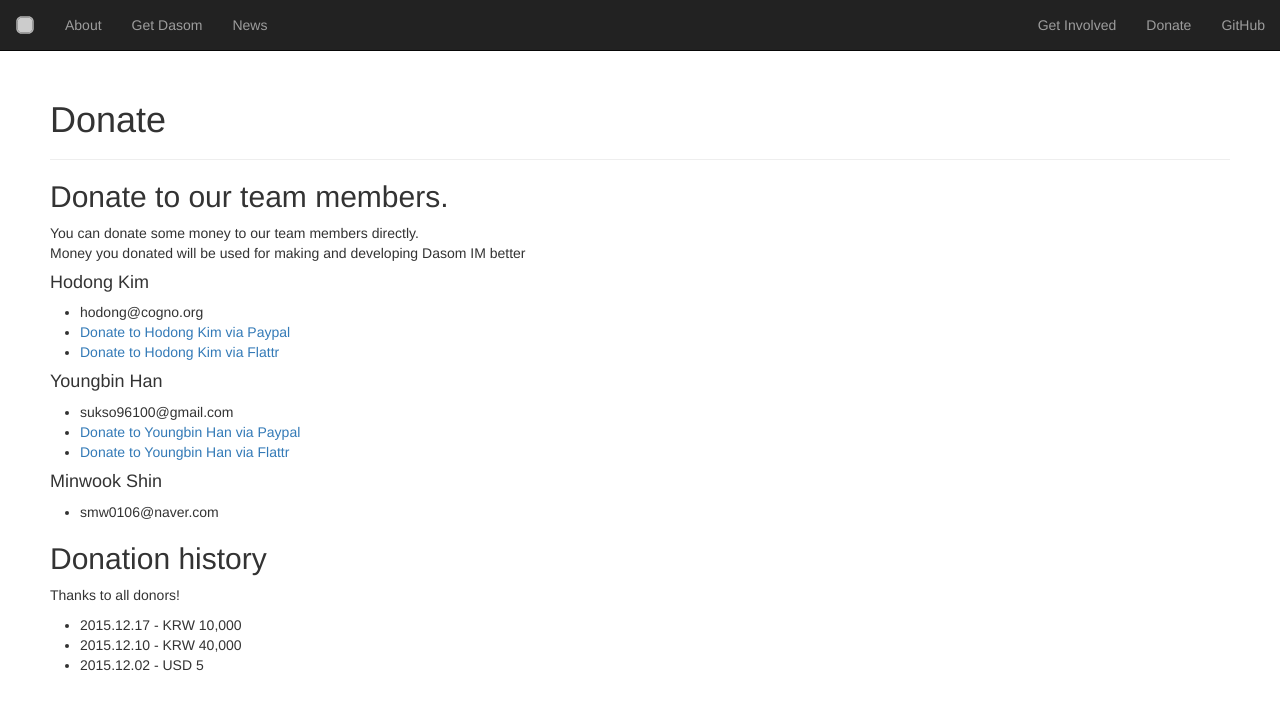
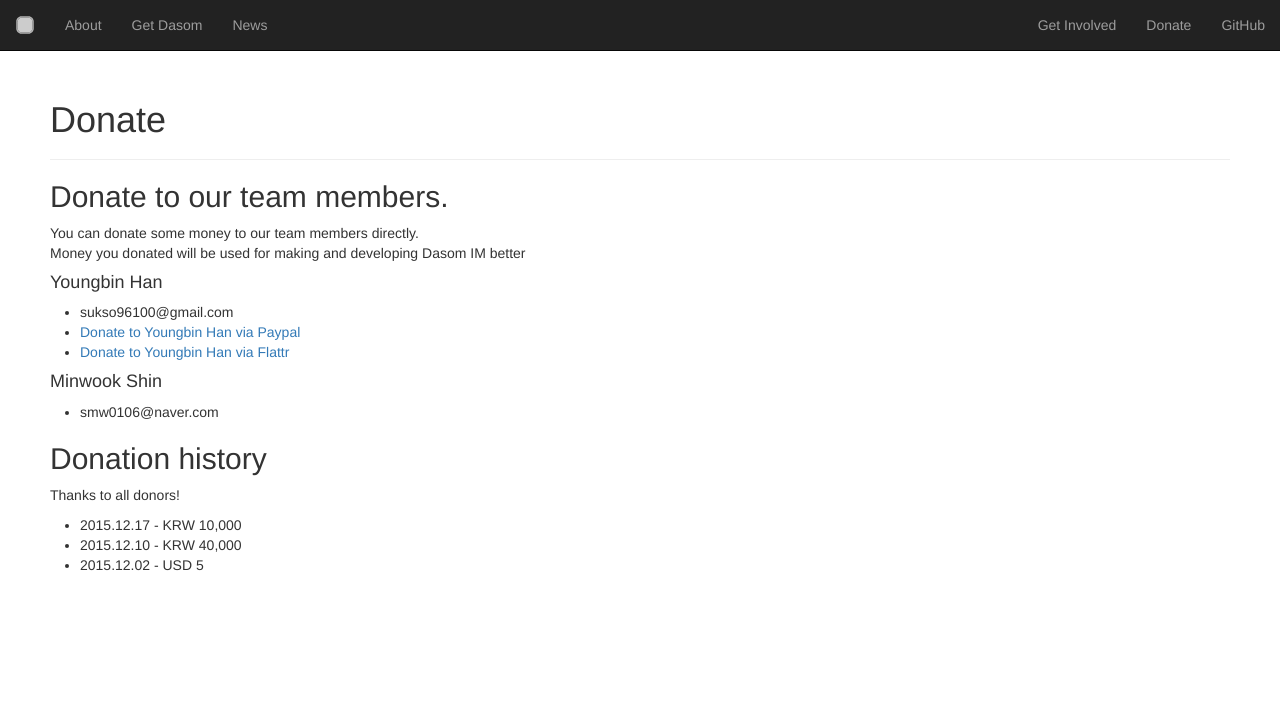
Before and after one commit to dasom-im/dasom-im.github.io, a Jekyll site: the page built from donate.md, in a window 1280 px wide. Shown: the top 710 px of the page. Built offline with Jekyll 4.4.1, drawn with Linux system fonts in a browser that asks for light colours.

Commit message:
Update donate.md

```diff
--- a/donate.md
+++ b/donate.md
@@ -7,11 +7,6 @@
 ## Donate to our team members.
 You can donate some money to our team members directly.
 Money you donated will be used for making and developing Dasom IM better
-
-#### Hodong Kim
- - hodong@cogno.org
- - [Donate to Hodong Kim via Paypal](https://www.paypal.com/cgi-bin/webscr?cmd=_donations&business=hodong%40cogno%2eorg&lc=MR&item_name=Donate%20to%20Hodong%20Kim%2c%20A%20Member%20of%20the%20Dasom%20IM%20Team&no_note=0&currency_code=USD&bn=PP%2dDonationsBF%3abtn_donateCC_LG%2egif%3aNonHostedGuest)
- - [Donate to Hodong Kim via Flattr](https://flattr.com/profile/hodong)
 
 #### Youngbin Han
  - sukso96100@gmail.com
```
